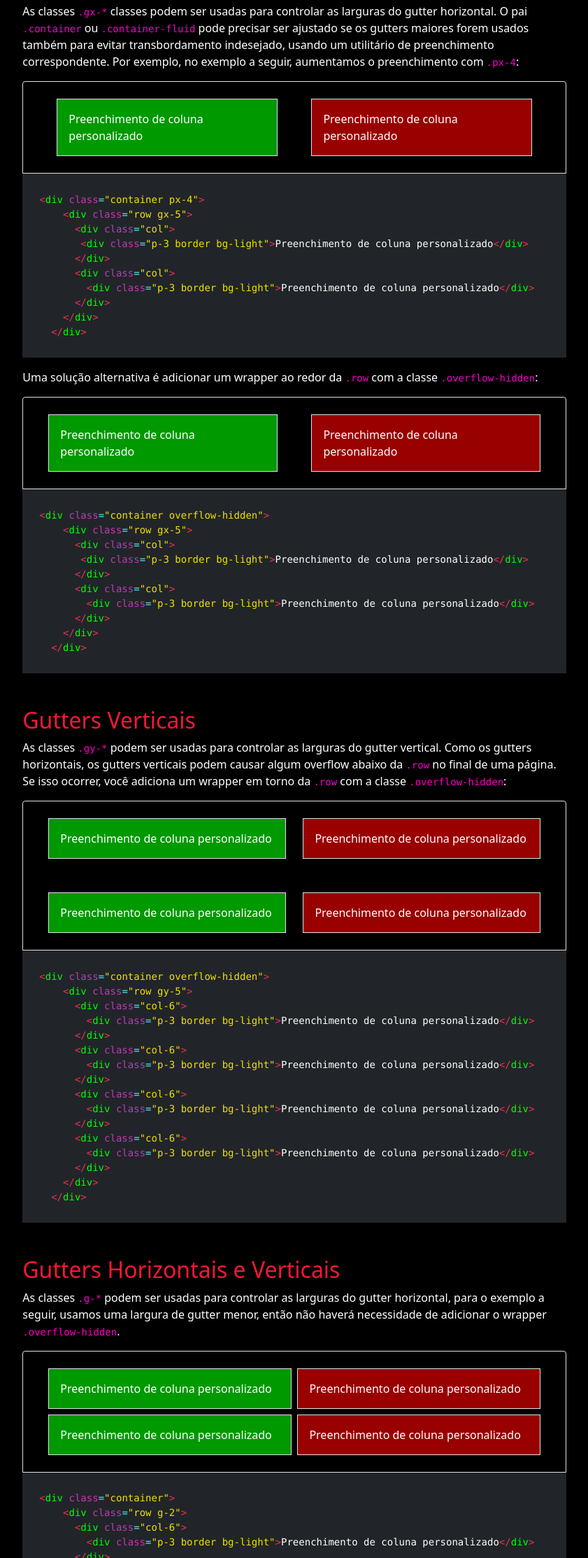
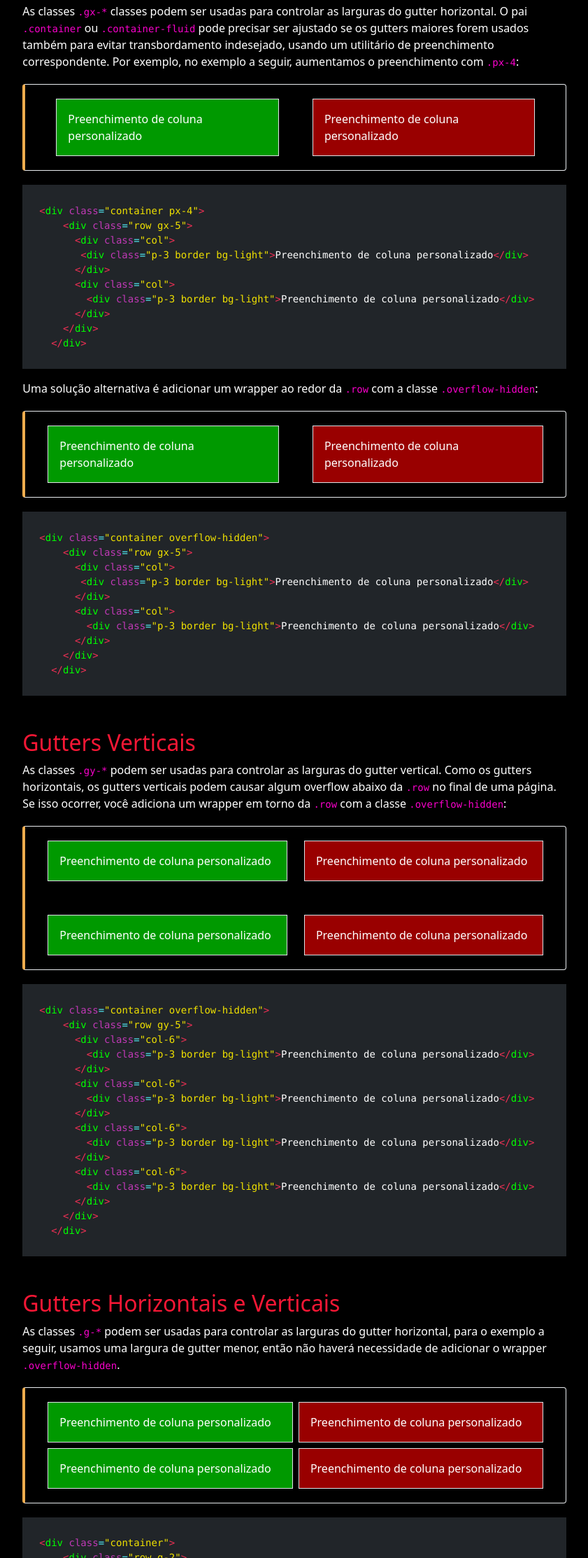
Before and after one commit to poluxsandra/docs-bootstrap5, a website: page src/pages/layout/gutters.html in a window 1280 px wide. Shown: the part 574-2800 px from the top of the page at 70% size, without its empty margins (233-1074 px from the left). Drawn offline with Linux system fonts and the light colour scheme.

Commit message:
feat(página): alterado o estilo dos quadros de exemplos da página gutters.html
* Conforme o commit 1adcd42.

```diff
--- a/src/pages/layout/gutters.html
+++ b/src/pages/layout/gutters.html
@@ -35,7 +35,7 @@
                 </h2>
                 <p>As classes <code>.gx-*</code> classes podem ser usadas para controlar as larguras do gutter horizontal. O pai <code>.container</code> ou <code>.container-fluid</code> pode precisar ser ajustado se os gutters maiores forem usados também para evitar transbordamento indesejado, usando um utilitário de preenchimento correspondente. Por exemplo, no exemplo a seguir, aumentamos o preenchimento com <code>.px-4</code>:
                 </p>
-                <div class="bd-example">
+                <div class="bd-callout bd-callout-warning">
                     <div class="container px-4">
                         <div class="row gx-5">
                             <div class="col">
@@ -62,7 +62,7 @@
                 </div>
                 <p>Uma solução alternativa é adicionar um wrapper ao redor da <code>.row</code> com a classe <code>.overflow-hidden</code>:
                 </p>
-                <div class="bd-example">
+                <div class="bd-callout bd-callout-warning">
                     <div class="container overflow-hidden">
                         <div class="row gx-5">
                             <div class="col">
@@ -92,7 +92,7 @@
                 </h2>
                 <p>As classes <code>.gy-*</code> podem ser usadas para controlar as larguras do gutter vertical. Como os gutters horizontais, os gutters verticais podem causar algum overflow abaixo da <code>.row</code> no final de uma página. Se isso ocorrer, você adiciona um wrapper em torno da <code>.row</code> com a classe <code>.overflow-hidden</code>:
                 </p>
-                <div class="bd-example">
+                <div class="bd-callout bd-callout-warning">
                     <div class="container overflow-hidden">
                         <div class="row gy-5">
                             <div class="col-6">
@@ -135,7 +135,7 @@
                 </h2>
                 <p>As classes <code>.g-*</code> podem ser usadas para controlar as larguras do gutter horizontal, para o exemplo a seguir, usamos uma largura de gutter menor, então não haverá necessidade de adicionar o wrapper <code>.overflow-hidden</code>.
                 </p>
-                <div class="bd-example">
+                <div class="bd-callout bd-callout-warning">
                     <div class="container">
                         <div class="row g-2">
                             <div class="col-6">
@@ -179,7 +179,7 @@
                 </h2>
                 <p>As classes de gutters também podem ser adicionadas à <a href="../layout/grid.html#row-columns">colunas de linha</a>. No exemplo a seguir, usamos colunas de linha responsivas e classes de gutters responsivas.
                 </p>
-                <div class="bd-example">
+                <div class="bd-callout bd-callout-warning">
                     <div class="container">
                         <div class="row row-cols-2 row-cols-lg-5 g-2 g-lg-3">
                             <div class="col">
@@ -269,7 +269,7 @@
                 </p>
                 <p>Na prática, é assim que parece. Observe que você pode continuar a usar isso com todas as outras classes de grade predefinidas (incluindo larguras de coluna, camadas responsivas, reordenações e muito mais).
                 </p>
-                <div class="bd-example bd-example-row">
+                <div class="bd-callout bd-callout-warning bd-example-row">
                     <div class="row g-0">
                         <div class="col-sm-6 col-md-8 bg-success">.col-sm-6 .col-md-8
                         </div>
```
